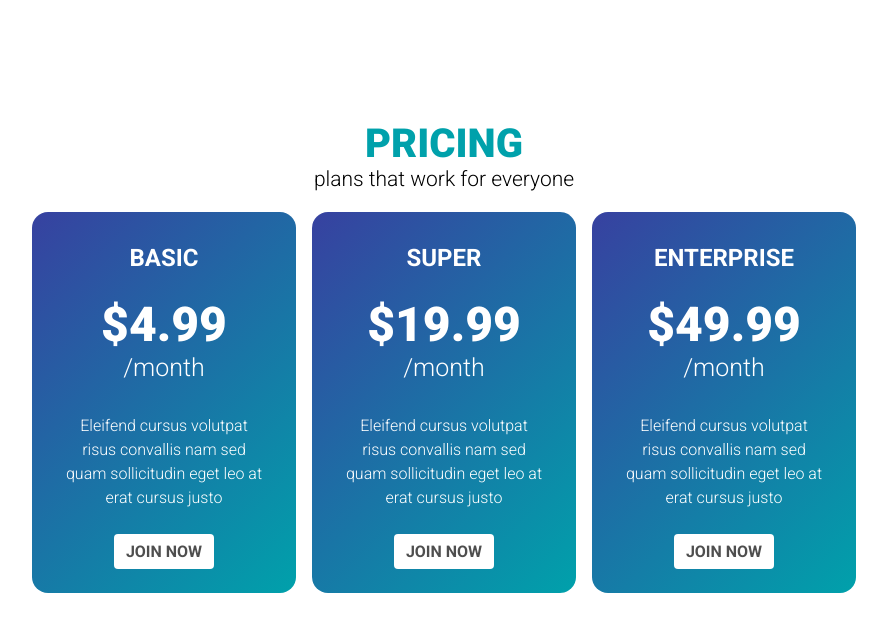
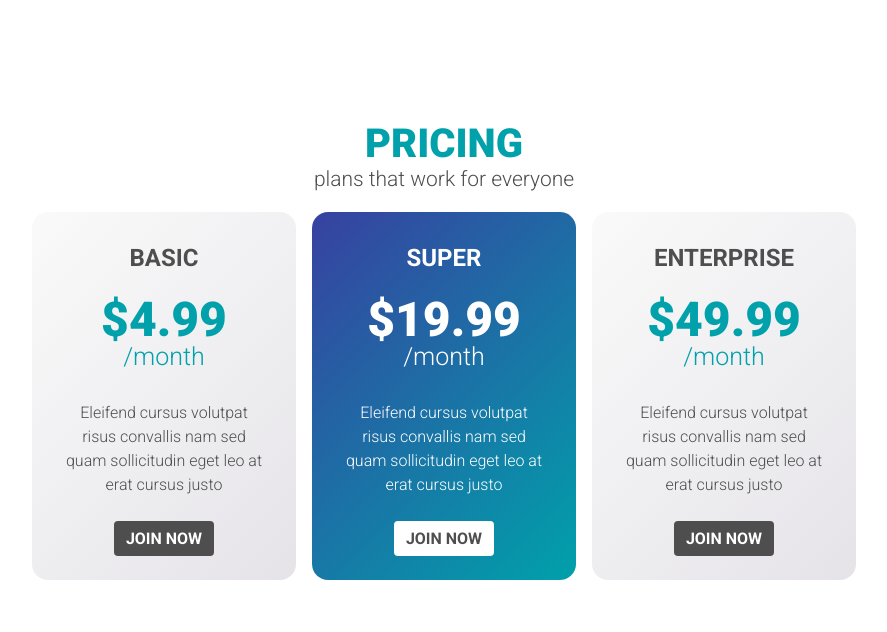
Before and after one commit to shivar/css_demystified, a plain HTML site: page overlooked-fundamentals/cascade/index.html in a window 1280 px wide. Shown: the whole page, without its empty margins (196-1083 px from the left). Drawn offline with Linux system fonts and the light colour scheme.

Commit message:
updated styles

```diff
--- a/overlooked-fundamentals/cascade/index.html
+++ b/overlooked-fundamentals/cascade/index.html
@@ -10,37 +10,37 @@
 </head>
 
 <body>
-  <h1>pricing</h1>
+  <h1 class="text-accent">pricing</h1>
   <p class="subhead">plans that work for everyone</p>
 
   <div class="plans">
-    <div class="plan">
+    <div class="plan plan--light">
       <h2 class="plan__title">basic</h2>
-      <p class="plan__price">
+      <p class="plan__price text-accent">
         $4.99<span>/month</span>
       </p>
       <p class="plan__description">Eleifend cursus volutpat risus convallis nam sed quam sollicitudin eget leo at erat
         cursus justo</p>
-      <a href="#" class="plan__button">Join Now</a>
+      <a href="#" class="btn btn--dark">Join Now</a>
     </div>
 
-    <div class="plan">
+    <div class="plan plan--accent">
       <h2 class="plan__title">super</h2>
       <p class="plan__price">
         $19.99<span>/month</span>
       </p>
       <p class="plan__description">Eleifend cursus volutpat risus convallis nam sed quam sollicitudin eget leo at erat
         cursus justo</p>
-      <a href="#" class="plan__button">Join Now</a>
+      <a href="#" class="btn btn--light">Join Now</a>
     </div>
-    <div class="plan">
+    <div class="plan plan--light">
       <h2 class="plan__title">Enterprise</h2>
-      <p class="plan__price">
+      <p class="plan__price text-accent">
         $49.99<span>/month</span>
       </p>
       <p class="plan__description">Eleifend cursus volutpat risus convallis nam sed quam sollicitudin eget leo at erat
         cursus justo</p>
-      <a href="#" class="plan__button">Join Now</a>
+      <a href="#" class="btn btn--dark">Join Now</a>
     </div>
   </div>
 </body>
--- a/overlooked-fundamentals/cascade/styles.css
+++ b/overlooked-fundamentals/cascade/styles.css
@@ -6,15 +6,19 @@ body {
 h1 {
   font-size: 2.5rem;
   text-transform: uppercase;
-  color: #00a1ab;
   font-weight: 900;
   margin-top: 3em;
   margin-bottom: 0;
 }
 
+.text-accent {
+  color: #00a1ab;
+}
+
 .subhead {
   font-size: 1.3125rem;
   margin-top: 0;
+  color: #4e4e4e;
 }
 
 .plans {
@@ -40,6 +44,7 @@ h1 {
   font-size: 3rem;
   font-weight: 900;
   margin: 0;
+  line-height: 1;
 }
 
 .plan__price span {
@@ -53,12 +58,30 @@ h1 {
   line-height: 1.5;
 }
 
-.plan__button {
-  background: white;
+.plan--light {
+  background: linear-gradient(-45deg, #e5e3e8, #fafafa);
   color: #4e4e4e;
+}
+
+.plan--accent {
+  color: #fff;
+  background: linear-gradient(-45deg, #00a1ab, #3741a0);
+}
+
+.btn {
   text-decoration: none;
   padding: 0.5em 0.75em;
   border-radius: 0.25em;
   text-transform: uppercase;
   font-weight: 700;
 }
+
+.btn--light {
+  background: #fff;
+  color: #4e4e4e;
+}
+
+.btn--dark {
+  background: #4e4e4e;
+  color: #fff;
+}
```
